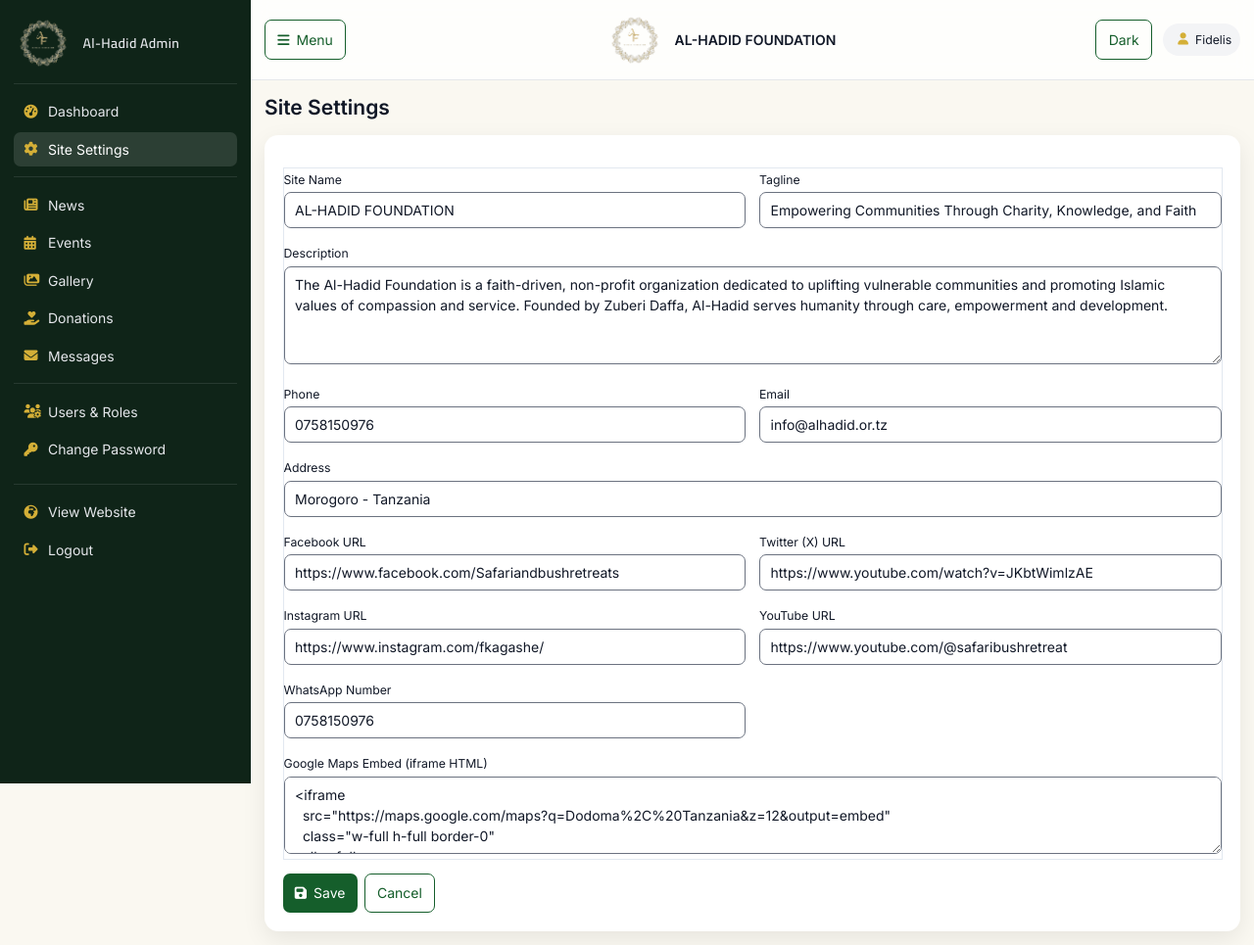
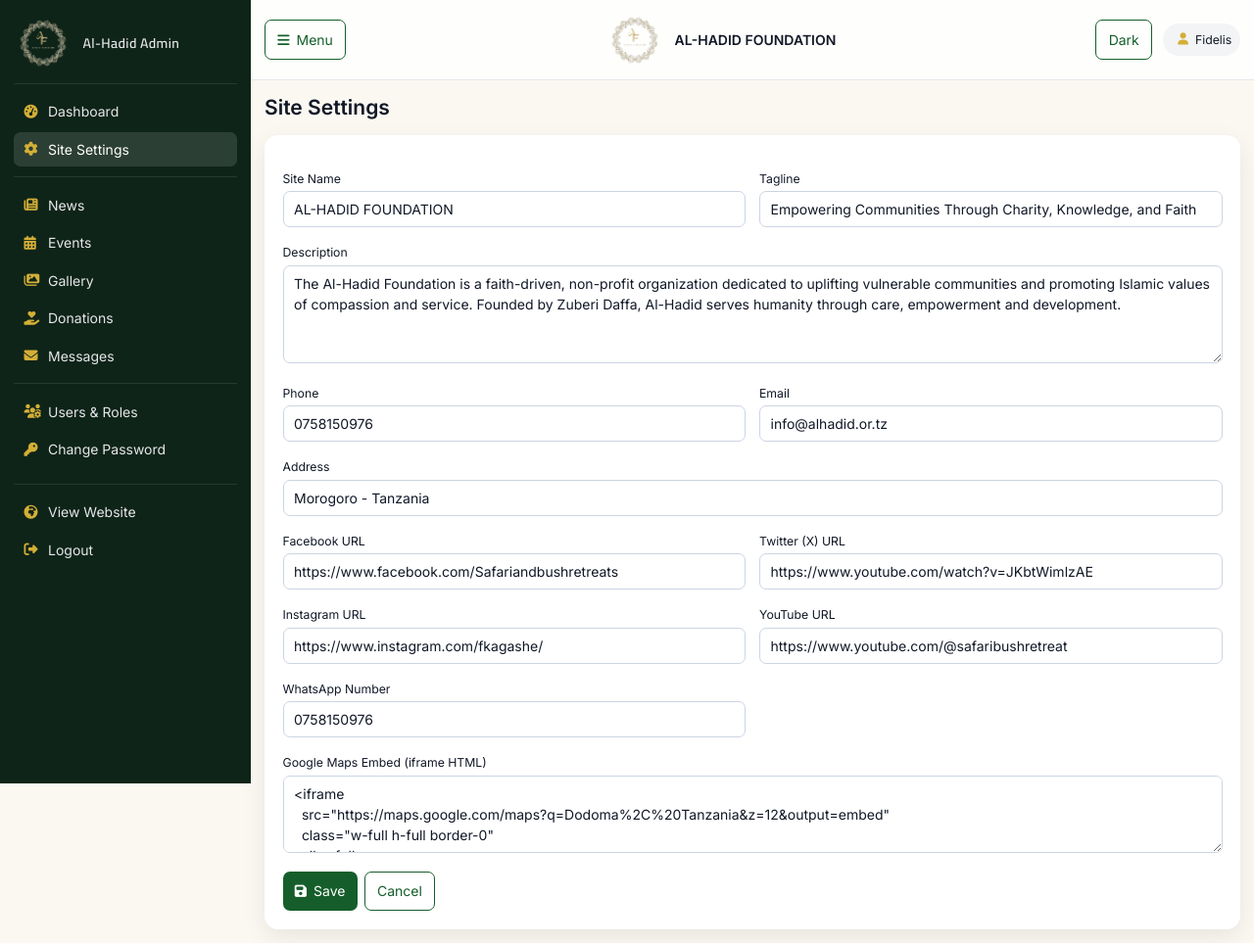
Before and after one commit to FidelisKagashe26/AlHadid, a Django app: page /admin/settings/ in a window 1280 px wide. Shown: the whole page at 98% size. Run offline with Django 4.2, Linux system fonts and the light colour scheme; a user stored in the database is signed in; data comes from the database, SQL or seed files in the repository.

Commit message:
Final settings

```diff
--- a/templates/admin_panel/site_settings.html
+++ b/templates/admin_panel/site_settings.html
@@ -5,59 +5,59 @@
 
 <form method="post" enctype="multipart/form-data" class="card p-5 space-y-4">
   {% csrf_token %}
-  <div class="grid md:grid-cols-2 gap-4 border border-slate-200 dark:border-slate-800 bg-white dark:bg-slate-900">
+  <div class="grid md:grid-cols-2 gap-4">
     <label class="space-y-1">
       <span class="text-sm">Site Name</span>
-      <input type="text" name="site_name" class="w-full rounded-lg" value="{{ settings.site_name }}">
+      <input type="text" name="site_name" class="w-full border border-slate-300 dark:border-slate-700 bg-white dark:bg-slate-900 rounded-lg" value="{{ settings.site_name }}">
     </label>
     <label class="space-y-1">
       <span class="text-sm">Tagline</span>
-      <input type="text" name="tagline" class="w-full rounded-lg" value="{{ settings.tagline }}">
+      <input type="text" name="tagline" class="w-full border border-slate-300 dark:border-slate-700 bg-white dark:bg-slate-900 rounded-lg" value="{{ settings.tagline }}">
     </label>
 
     <label class="space-y-1 md:col-span-2">
       <span class="text-sm">Description</span>
-      <textarea name="description" rows="4" class="w-full rounded-lg">{{ settings.description }}</textarea>
+      <textarea name="description" rows="4" class="w-full border border-slate-300 dark:border-slate-700 bg-white dark:bg-slate-900 rounded-lg">{{ settings.description }}</textarea>
     </label>
 
     <label class="space-y-1">
       <span class="text-sm">Phone</span>
-      <input type="text" name="phone" class="w-full rounded-lg" value="{{ settings.phone }}">
+      <input type="text" name="phone" class="w-full border border-slate-300 dark:border-slate-700 bg-white dark:bg-slate-900 rounded-lg" value="{{ settings.phone }}">
     </label>
     <label class="space-y-1">
       <span class="text-sm">Email</span>
-      <input type="email" name="email" class="w-full rounded-lg" value="{{ settings.email }}">
+      <input type="email" name="email" class="w-full border border-slate-300 dark:border-slate-700 bg-white dark:bg-slate-900 rounded-lg" value="{{ settings.email }}">
     </label>
 
     <label class="space-y-1 md:col-span-2">
       <span class="text-sm">Address</span>
-      <input type="text" name="address" class="w-full rounded-lg" value="{{ settings.address }}">
+      <input type="text" name="address" class="w-full border border-slate-300 dark:border-slate-700 bg-white dark:bg-slate-900 rounded-lg" value="{{ settings.address }}">
     </label>
 
     <label class="space-y-1">
       <span class="text-sm">Facebook URL</span>
-      <input type="url" name="facebook_url" class="w-full rounded-lg" value="{{ settings.facebook_url }}">
+      <input type="url" name="facebook_url" class="w-full border border-slate-300 dark:border-slate-700 bg-white dark:bg-slate-900 rounded-lg" value="{{ settings.facebook_url }}">
     </label>
     <label class="space-y-1">
       <span class="text-sm">Twitter (X) URL</span>
-      <input type="url" name="twitter_url" class="w-full rounded-lg" value="{{ settings.twitter_url }}">
+      <input type="url" name="twitter_url" class="w-full border border-slate-300 dark:border-slate-700 bg-white dark:bg-slate-900 rounded-lg" value="{{ settings.twitter_url }}">
     </label>
     <label class="space-y-1">
       <span class="text-sm">Instagram URL</span>
-      <input type="url" name="instagram_url" class="w-full rounded-lg" value="{{ settings.instagram_url }}">
+      <input type="url" name="instagram_url" class="w-full border border-slate-300 dark:border-slate-700 bg-white dark:bg-slate-900 rounded-lg" value="{{ settings.instagram_url }}">
     </label>
     <label class="space-y-1">
       <span class="text-sm">YouTube URL</span>
-      <input type="url" name="youtube_url" class="w-full rounded-lg" value="{{ settings.youtube_url|default:'' }}">
+      <input type="url" name="youtube_url" class="w-full border border-slate-300 dark:border-slate-700 bg-white dark:bg-slate-900 rounded-lg" value="{{ settings.youtube_url|default:'' }}">
     </label>
     <label class="space-y-1">
       <span class="text-sm">WhatsApp Number</span>
-      <input type="text" name="whatsapp_number" class="w-full rounded-lg" value="{{ settings.whatsapp_number }}">
+      <input type="text" name="whatsapp_number" class="w-full border border-slate-300 dark:border-slate-700 bg-white dark:bg-slate-900 rounded-lg" value="{{ settings.whatsapp_number }}">
     </label>
 
     <label class="space-y-1 md:col-span-2">
       <span class="text-sm">Google Maps Embed (iframe HTML)</span>
-      <textarea name="google_maps_embed" rows="3" class="w-full rounded-lg">{{ settings.google_maps_embed }}</textarea>
+      <textarea name="google_maps_embed" rows="3" class="w-full border border-slate-300 dark:border-slate-700 bg-white dark:bg-slate-900 rounded-lg">{{ settings.google_maps_embed }}</textarea>
     </label>
   </div>
 
```
Also changed, not shown: templates/admin_panel/news_form.html (+4 -4 lines).
